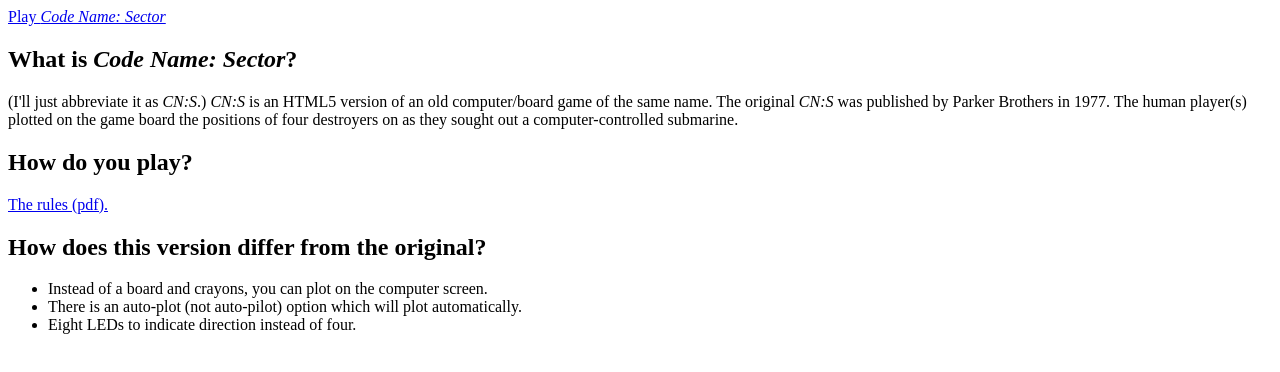
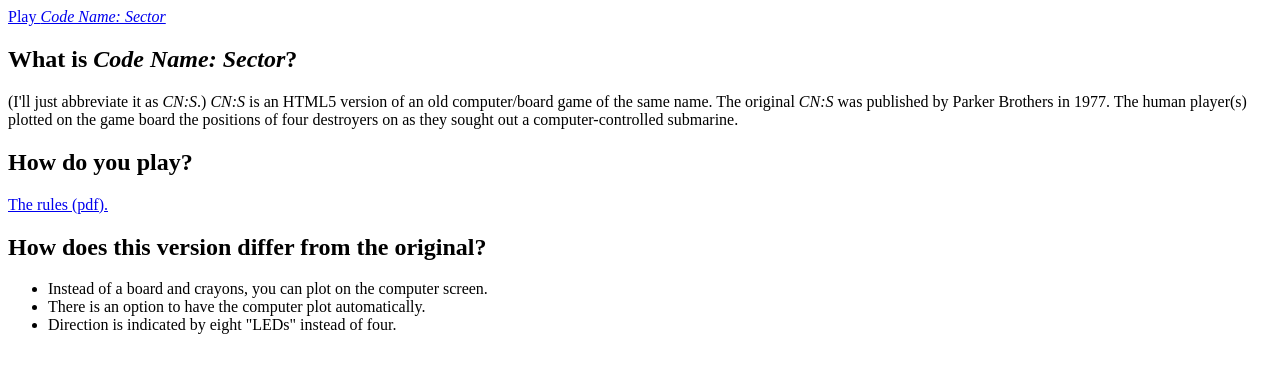
Before and after one commit to thatmichaelpark/code-name-sector, a plain HTML site: page index.html in a window 1280 px wide. Drawn offline with Linux system fonts and the light colour scheme.

Commit message:
Update index.html
blah blah

```diff
--- a/index.html
+++ b/index.html
@@ -16,8 +16,8 @@ of four destroyers on as they sought out a computer-controlled submarine.
 <h2>How does this version differ from the original?</h2>
 <ul>
 <li>Instead of a board and crayons, you can plot on the computer screen.</li>
-<li>There is an auto-plot (not auto-pilot) option which will plot automatically.</li>
-<li>Eight LEDs to indicate direction instead of four.</li>
+<li>There is an option to have the computer plot automatically.</li>
+<li>Direction is indicated by eight "LEDs" instead of four.</li>
 </ul>
 </body>
 </html>
```
